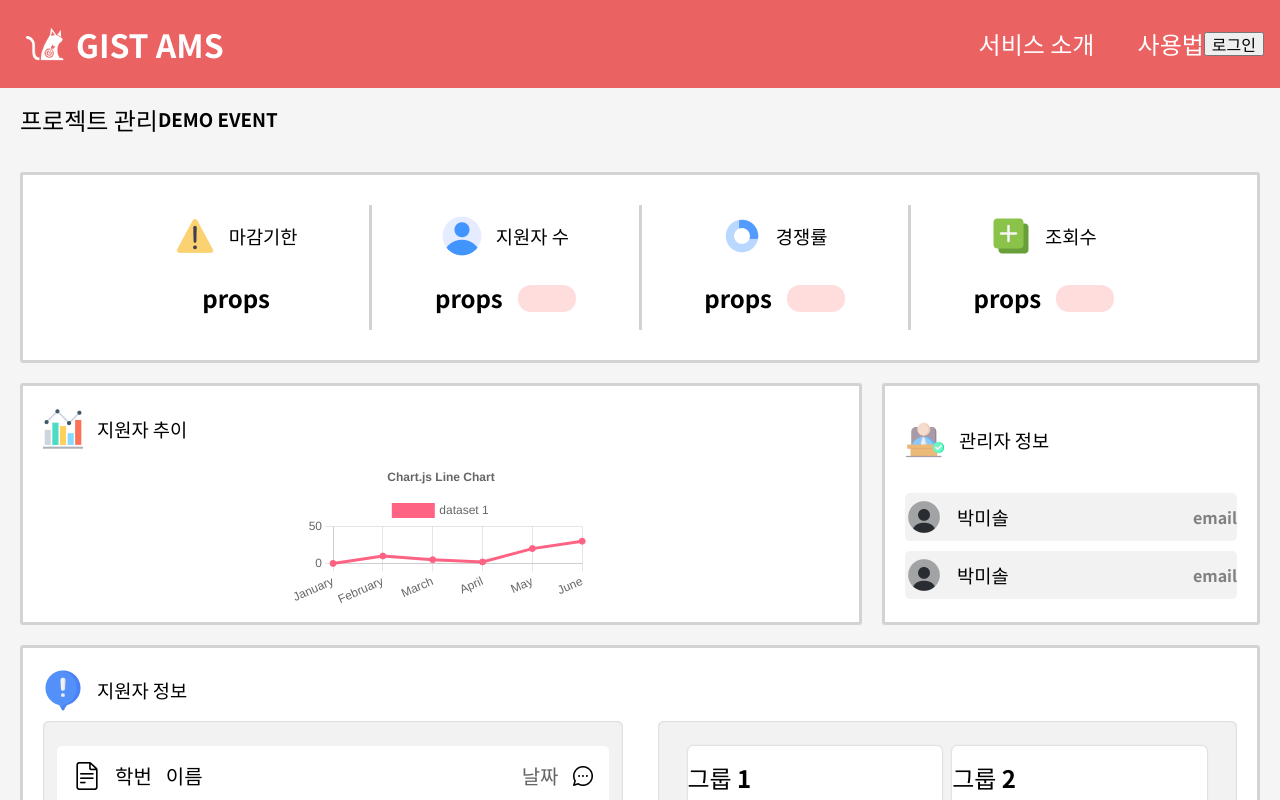
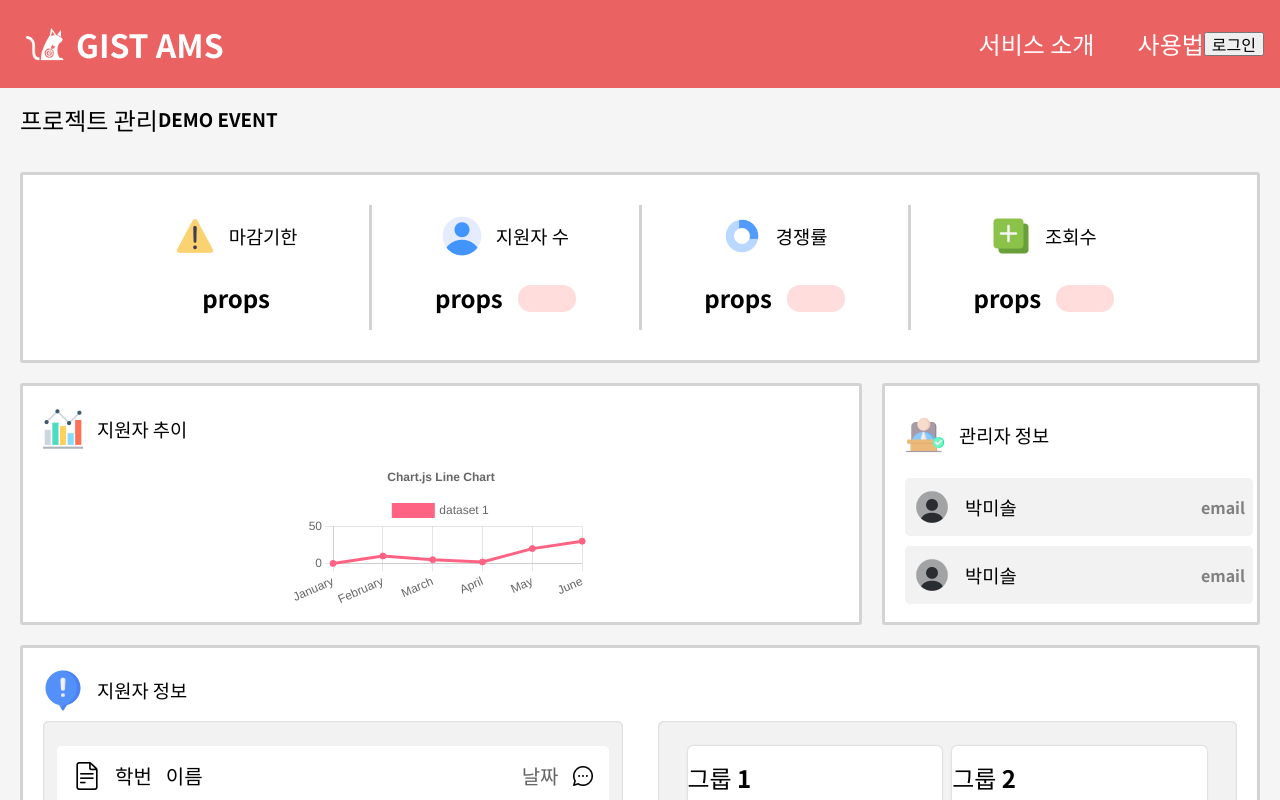
Before and after one commit to gsainfoteam/ziggle-ams-fe, a React (Vite) app: page /1 in a window 1280 px wide. Shown: the top 800 px of the page. Built offline with nearby package versions, Linux system fonts and the light colour scheme.

Commit message:
💄 padding

```diff
--- a/src/pages/Dashboard/components/ManagerInfo.tsx
+++ b/src/pages/Dashboard/components/ManagerInfo.tsx
@@ -29,6 +29,7 @@ const ManagerInfoCard = styled.li`
   background: #f2f2f2;
   margin-left: auto;
   width: 100%;
+  padding: 5px 8px;
 
   & h4 {
     color: grey;
--- a/tsconfig.json
+++ b/tsconfig.json
@@ -22,6 +22,6 @@
     },
     "typeRoots": ["./node_modules/@types/", "./src/@types/"]
   },
-  "include": ["src"],
+  "include": ["src", "src/pages/Dashboard/components/.ScheduleManagement.tsx"],
   "references": [{ "path": "./tsconfig.node.json" }]
 }
```
